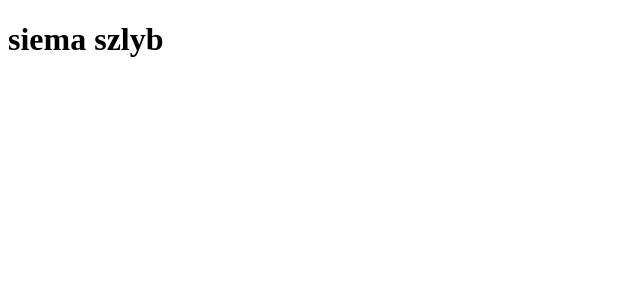
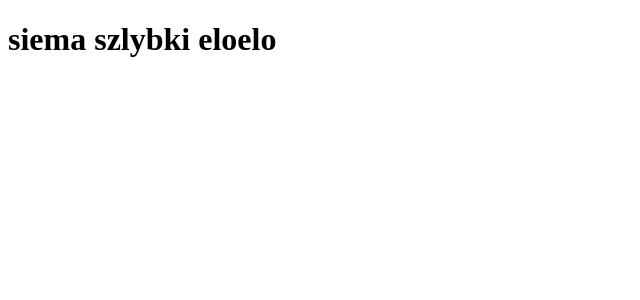
Before and after one commit to Dawidsjd/TauriApp, a React (Vite) app: page / in a window 1280 px wide. Shown: the top 300 px of the page, without its empty margins (0-640 px from the left). Built offline with nearby package versions, Linux system fonts and the light colour scheme.

Commit message:
Update App.tsx

```diff
--- a/src/App.tsx
+++ b/src/App.tsx
@@ -1,10 +1,9 @@
 
 function App() {
 
-
   return (
     <>
-      <h1>siema szlyb</h1>
+      <h1>siema szlybki eloelo</h1>
     </>
   )
 }
```
